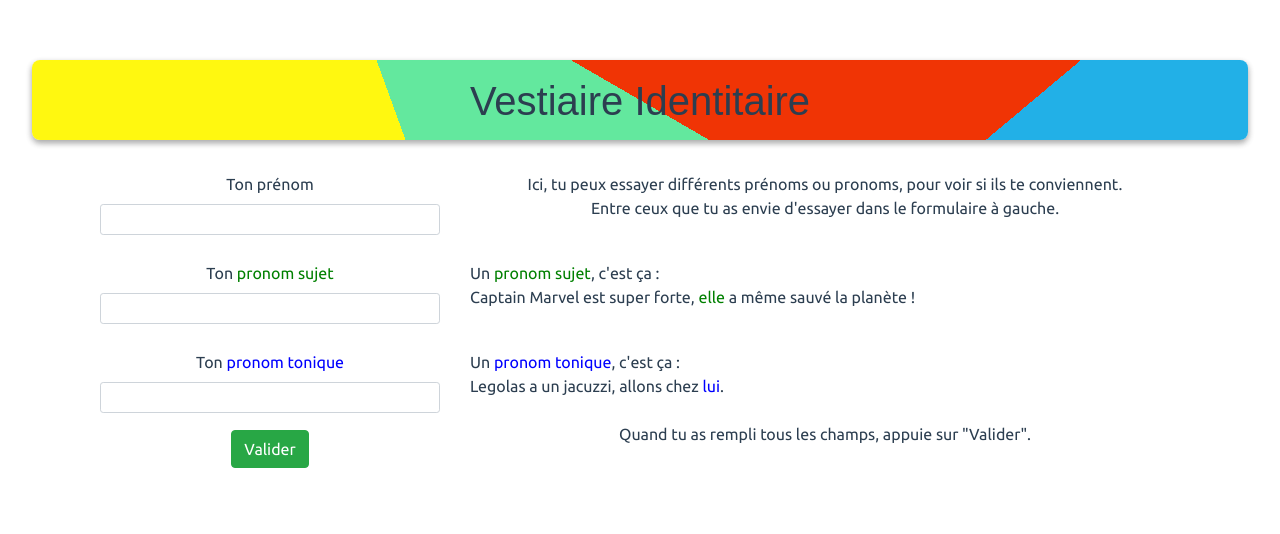
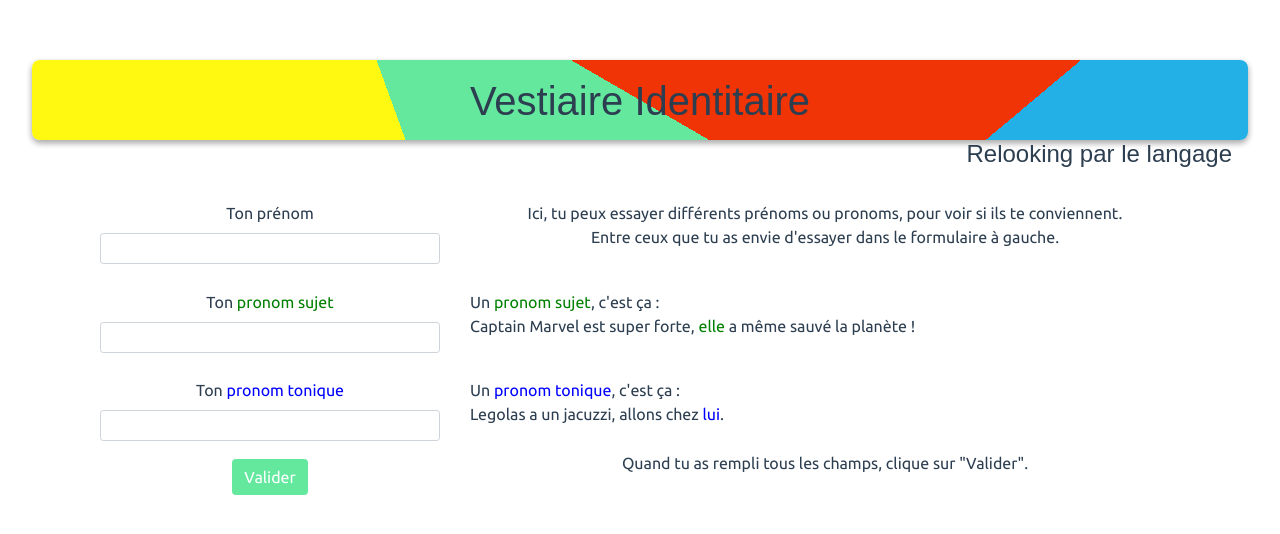
Before and after one commit to ponyBoy-dev/vestiaire-identitaire-vue, a Vue app: page / in a window 1280 px wide. Shown: the top 534 px of the page. Built offline with nearby package versions, Linux system fonts and the light colour scheme; a web font is replaced by a local one.

Commit message:
améliorations esthétiques mineures

```diff
--- a/src/App.vue
+++ b/src/App.vue
@@ -71,7 +71,7 @@ export default {
   color: #2c3e50;
   margin-top: 60px;
 }
-h1{
+h1,h4{
   font-family: 'Cuprum', sans-serif;
 }
 p,button,label,input{
--- a/src/components/Form.vue
+++ b/src/components/Form.vue
@@ -72,7 +72,7 @@
         </b-col>
 
         <b-col sm="8">
-          <p>Quand tu as rempli tous les champs, appuie sur "Valider".</p>
+          <p>Quand tu as rempli tous les champs, clique sur "Valider".</p>
         </b-col>
       </b-row>
     </b-container>
@@ -144,6 +144,12 @@ export default {
 
 button {
   margin-top: 0.5em;
+  background: #63e89e;
+  border: #58cf8e;
+}
+button:hover{
+    background: #58cf8e;
+    border : #63e89e;
 }
 
 
--- a/src/components/Header.vue
+++ b/src/components/Header.vue
@@ -1,35 +1,50 @@
 <template>
+  <div class="margin-bottom">
     <div class="flex-center colorful margin radius box-shadow">
-        <h1 class="margin2">Vestiaire Identitaire</h1>
+      <h1>Vestiaire Identitaire</h1>
+    </div>
+    <h4 class="margin">Relooking par le langage</h4>
   </div>
 </template>
 
 <style scoped>
-h1{
+h1 {
   line-height: 0.7;
   margin-top: 26.8px;
 }
-.flex-center{
+h4{
+    text-align: right;
+}
+.flex-center {
   height: 5em;
   display: flex;
   justify-content: center;
 }
-.margin{
-    margin-bottom: 2em;
+.margin {
   margin-left: 2em;
   margin-right: 2em;
-
 }
-.radius{
+.margin-bottom{
+    margin-bottom: 2em;
+}
+.radius {
   border-radius: 0.5em;
 }
-.box-shadow{
-    box-shadow: 0 3px 6px rgba(0,0,0,0.16), 0 3px 6px rgba(0,0,0,0.23);
+.box-shadow {
+  box-shadow: 0 3px 6px rgba(0, 0, 0, 0.16), 0 3px 6px rgba(0, 0, 0, 0.23);
 }
-.colorful{
-    background: -webkit-linear-gradient(70deg, #fff810  30%, rgba(0,0,0,0) 30%), -webkit-linear-gradient(30deg, #63e89e 50%, rgba(0,0,0,0) 30%), -webkit-linear-gradient(-40deg, #22b0e7 20%, #f03405 20%);
-    background: -o-linear-gradient(70deg, #fff810  30%, rgba(0,0,0,0) 30%), -o-linear-gradient(30deg, #63e89e 50%, rgba(0,0,0,0) 30%), -o-linear-gradient(-40deg, #22b0e7 20%, #f03405 20%);
-    background: -moz-linear-gradient(70deg, #fff810  30%, rgba(0,0,0,0) 30%), -moz-linear-gradient(30deg, #63e89e 50%, rgba(0,0,0,0) 30%), -moz-linear-gradient(-40deg, #22b0e7 20%, #f03405 20%);
-    background: linear-gradient(70deg, #fff810  30%, rgba(0,0,0,0) 30%), linear-gradient(30deg, #63e89e 50%, rgba(0,0,0,0) 30%), linear-gradient(-40deg, #22b0e7 20%, #f03405 20%);
+.colorful {
+  background: -webkit-linear-gradient(70deg, #fff810 30%, rgba(0, 0, 0, 0) 30%),
+    -webkit-linear-gradient(30deg, #63e89e 50%, rgba(0, 0, 0, 0) 30%),
+    -webkit-linear-gradient(-40deg, #22b0e7 20%, #f03405 20%);
+  background: -o-linear-gradient(70deg, #fff810 30%, rgba(0, 0, 0, 0) 30%),
+    -o-linear-gradient(30deg, #63e89e 50%, rgba(0, 0, 0, 0) 30%),
+    -o-linear-gradient(-40deg, #22b0e7 20%, #f03405 20%);
+  background: -moz-linear-gradient(70deg, #fff810 30%, rgba(0, 0, 0, 0) 30%),
+    -moz-linear-gradient(30deg, #63e89e 50%, rgba(0, 0, 0, 0) 30%),
+    -moz-linear-gradient(-40deg, #22b0e7 20%, #f03405 20%);
+  background: linear-gradient(70deg, #fff810 30%, rgba(0, 0, 0, 0) 30%),
+    linear-gradient(30deg, #63e89e 50%, rgba(0, 0, 0, 0) 30%),
+    linear-gradient(-40deg, #22b0e7 20%, #f03405 20%);
 }
 </style>
--- a/src/components/Story.vue
+++ b/src/components/Story.vue
@@ -37,10 +37,10 @@
         </p>
     </div>
     <div v-if="loterie>-1" :key="loterie" class="flex space-between">
-        <b-button @click="onRetour()">
+        <b-button class="jaune" @click="onRetour()">
             Retour
         </b-button>
-        <b-button @click="onBis()">
+        <b-button class="bleu" @click="onBis()">
             Une Autre !
         </b-button>
     </div>
@@ -116,6 +116,23 @@ p{
 }
 button{
     margin : 2px;
+
+}
+.jaune{
+    background: #fff810;
+    border: #ffe710;
+    color: black;
+}
+button.jaune:hover{
+    background: #ffdb10;
+
+}
+.bleu{
+    background: #22b0e7;
+    border: #177ca3;
+}
+button.bleu:hover{
+    background: #1985af;
 }
 .flex{
     display: flex;
```
Lines whose indentation alone changed are shown as unchanged.
